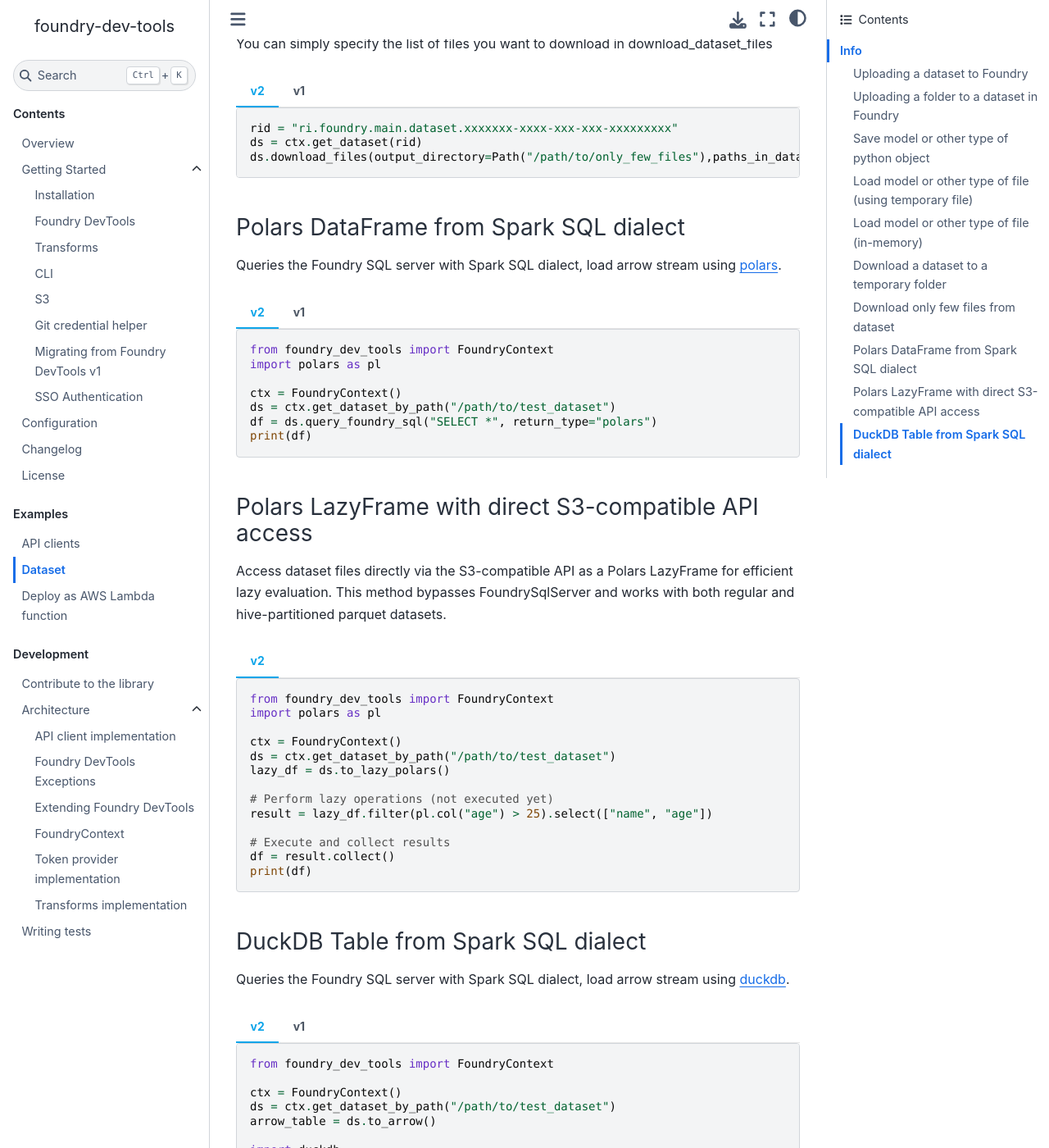
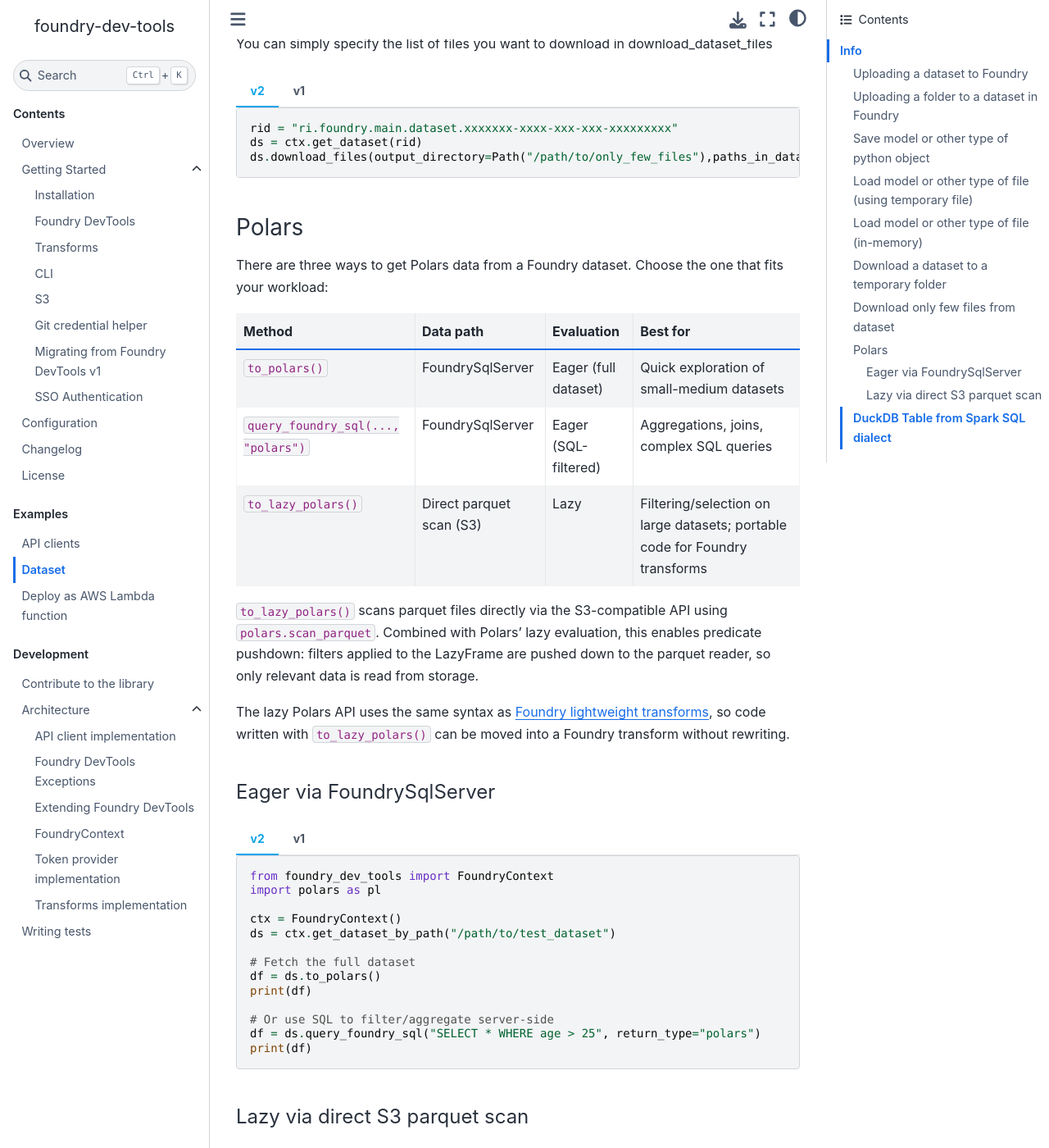
Before and after one commit to emdgroup/foundry-dev-tools, a Sphinx documentation site: the page built from docs/examples/dataset.md, in a window 1280 px wide and 1400 px high, scrolled down 3419 px. Shown: the whole window at 82% size. Built offline with Sphinx 7.4.7 and the Sphinx Book theme 1.1.4, drawn with Linux system fonts in a browser that asks for light colours; pages that are not in the unit, such as notebooks, are missing from menus; the version number is read from the project's files by our own code.

Commit message:
polars docs (#117)

`````diff
--- a/docs/examples/dataset.md
+++ b/docs/examples/dataset.md
@@ -249,9 +249,21 @@ rest_client.download_dataset_files(dataset_rid=rid, output_directory='/paht/to/o
 ```
 ````
 
-### Polars DataFrame from Spark SQL dialect
+### Polars
 
-Queries the Foundry SQL server with Spark SQL dialect, load arrow stream using [polars](https://www.pola.rs/).
+There are three ways to get Polars data from a Foundry dataset. Choose the one that fits your workload:
+
+| Method | Data path | Evaluation | Best for |
+|---|---|---|---|
+| `to_polars()` | FoundrySqlServer | Eager (full dataset) | Quick exploration of small-medium datasets |
+| `query_foundry_sql(..., "polars")` | FoundrySqlServer | Eager (SQL-filtered) | Aggregations, joins, complex SQL queries |
+| `to_lazy_polars()` | Direct parquet scan (S3) | Lazy | Filtering/selection on large datasets; portable code for Foundry transforms |
+
+`to_lazy_polars()` scans parquet files directly via the S3-compatible API using `polars.scan_parquet`. Combined with Polars' lazy evaluation, this enables predicate pushdown: filters applied to the LazyFrame are pushed down to the parquet reader, so only relevant data is read from storage.
+
+The lazy Polars API uses the same syntax as [Foundry lightweight transforms](https://www.palantir.com/docs/foundry/transforms-python/polars-lazy), so code written with `to_lazy_polars()` can be moved into a Foundry transform without rewriting.
+
+#### Eager via FoundrySqlServer
 
 ````{tab} v2
 ```python
@@ -260,7 +272,13 @@ import polars as pl
 
 ctx = FoundryContext()
 ds = ctx.get_dataset_by_path("/path/to/test_dataset")
-df = ds.query_foundry_sql("SELECT *", return_type="polars")
+
+# Fetch the full dataset
+df = ds.to_polars()
+print(df)
+
+# Or use SQL to filter/aggregate server-side
+df = ds.query_foundry_sql("SELECT * WHERE age > 25", return_type="polars")
 print(df)
 ```
 ````
@@ -282,9 +300,7 @@ print(df)
 ```
 ````
 
-### Polars LazyFrame with direct S3-compatible API access
-
-Access dataset files directly via the S3-compatible API as a Polars LazyFrame for efficient lazy evaluation. This method bypasses FoundrySqlServer and works with both regular and hive-partitioned parquet datasets.
+#### Lazy via direct S3 parquet scan
 
 ````{tab} v2
 ```python
`````
Also changed, not shown: other parts of docs/examples/dataset.md (+2 -2 lines), 1 other file.
